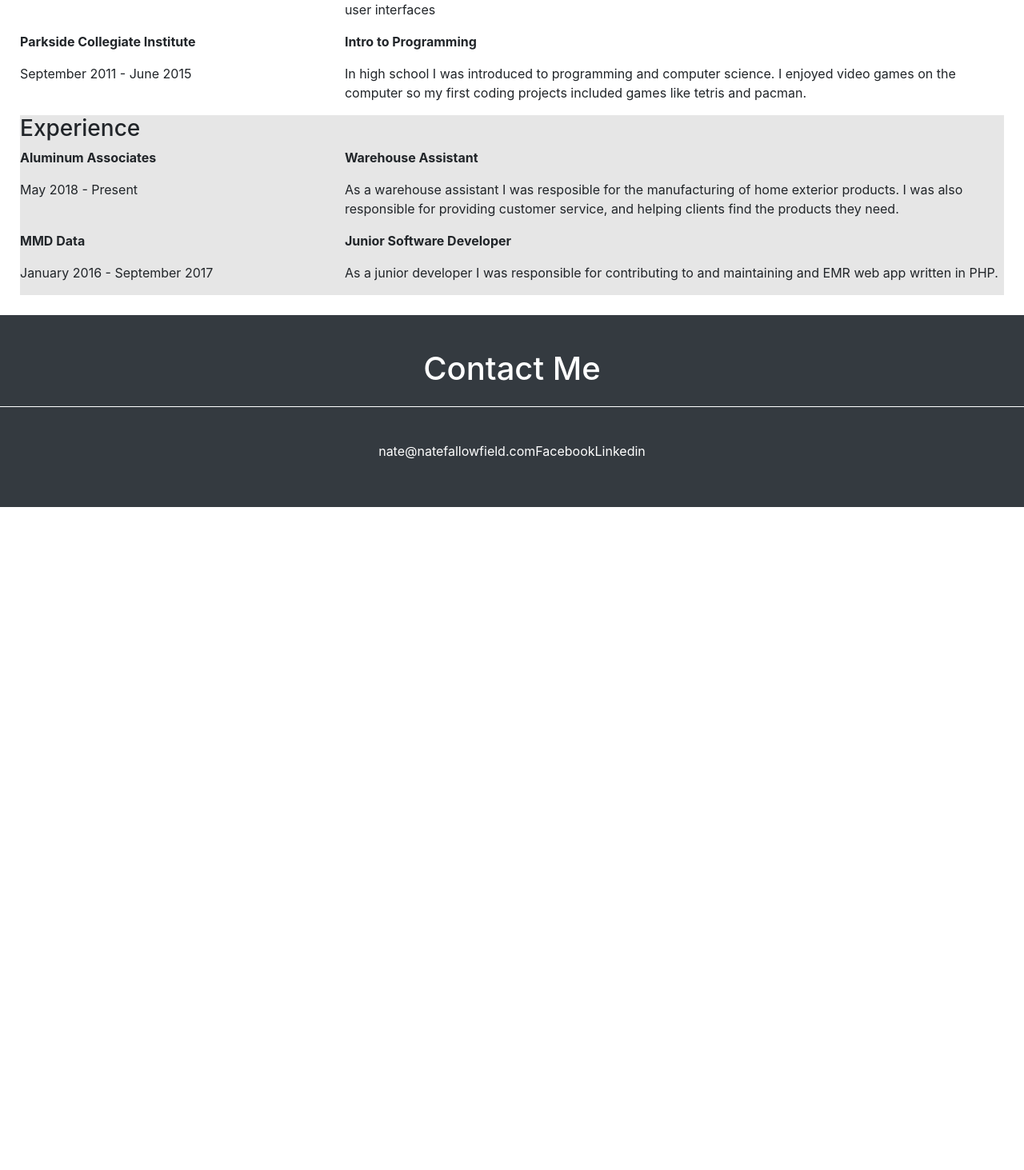
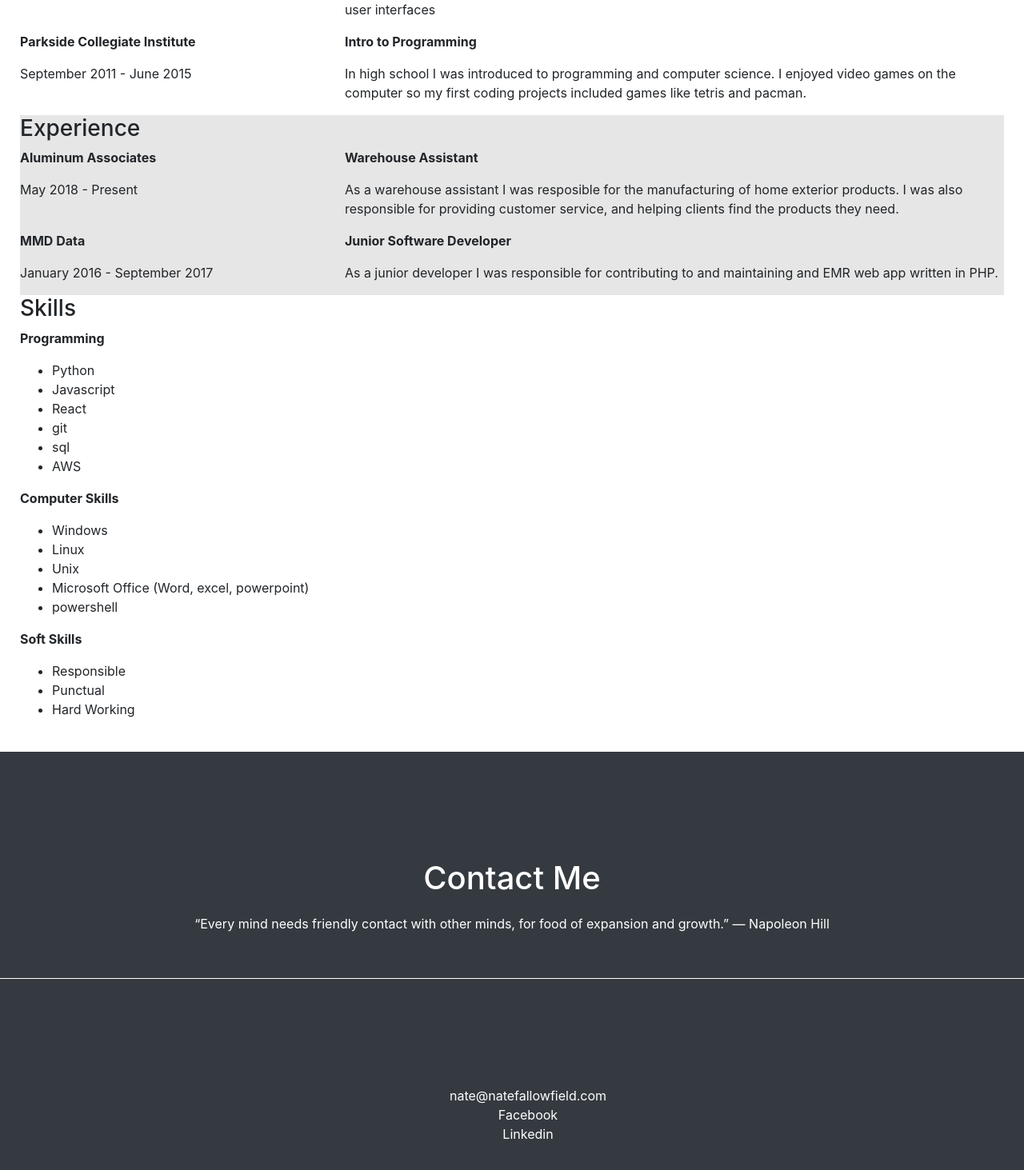
Before and after one commit to nfallowf/AWSDemo, a React (Create React App) app: page /resume in a window 1280 px wide. Shown: the part 291-1754 px from the top of the page at 80% size. Before the commit the page ends 925 px from the top, so only its background shows below. Built offline with nearby package versions, Linux system fonts and the light colour scheme; a small style sheet from the web is missing; what aws-amplify would draw is missing.

Commit message:
added skills and cotnact me sections

```diff
--- a/package.json
+++ b/package.json
@@ -9,6 +9,7 @@
     "@testing-library/user-event": "^7.1.2",
     "aws-amplify": "^3.2.0",
     "bootstrap": "^4.5.2",
+    "eslint-cli": "^1.1.1",
     "react": "^16.13.1",
     "react-bootstrap": "^1.3.0",
     "react-dom": "^16.13.1",
--- a/src/About.css
+++ b/src/About.css
@@ -26,6 +26,14 @@
 .section-detail {
     width: 30%;
 }
+
+@media only screen and (max-width: 768px) {
+  /* For mobile phones: */
+  .section-details {
+    width: 100%;
+  }
+}
+
 #selfie-container {
     width: 100%;
 }
--- a/src/Footer.css
+++ b/src/Footer.css
@@ -1,6 +1,6 @@
 .footer-container {
     width: 100%;
-    height: 30vh;
+    height: 80vh;
     display: flex;
     flex-direction: column;
     justify-content: space-evenly;
@@ -10,10 +10,11 @@
 }
 
 #footer-title {
-    height: 30%;
+    height: 150px;
     width: 100%;
     border-style: none none solid none;
     border-width: thin;
+    line-height: 50px;
 }
 
 #footer-contacts-container {
@@ -22,3 +23,7 @@
     justify-content: space-evenly;
     align-items: center;
 }
+
+#contactlist {
+  list-style-type:none;
+}
--- a/src/Footer.js
+++ b/src/Footer.js
@@ -4,14 +4,21 @@ function Footer() {
     return (
         <>
             <div className='footer-container bg-dark'>
-                <div id="footer-title">
-                    <h1>Contact Me</h1>
-                </div>
-                <div id='footer-contacts-container'>
-                    <p>nate@natefallowfield.com</p>
-                    <p>Facebook</p>
-                    <p>Linkedin</p>
-                </div>
+              <div id="footer-title">
+                  <h1>Contact Me</h1>
+                  <p>“Every mind needs friendly
+                  contact with other minds, for
+                  food of expansion and growth.”
+                  — Napoleon Hill
+                  </p>
+              </div>
+              <div id='footer-contacts-container'>
+                <ul id='contactlist'>
+                  <li>nate@natefallowfield.com</li>
+                  <li>Facebook</li>
+                  <li>Linkedin</li>
+                </ul>
+              </div>
             </div>
         </>
     )
--- a/src/Resume.js
+++ b/src/Resume.js
@@ -1,5 +1,6 @@
 import React from 'react'
 import ResumeData from './ResumeData'
+import SkillsData from './SkillsData'
 import './Resume.css'
 function Resume() {
     const sections = ResumeData.map(item => {
@@ -7,12 +8,12 @@ function Resume() {
             return (
                 <div key={point.id}className='mcontainer'>
                     <div className='lcontainer'>
-                    <p><b>{point.name}</b></p>
-                    <p>{point.time}</p>
+                      <p><b>{point.name}</b></p>
+                      <p>{point.time}</p>
                     </div>
                     <div className='rcontainer'>
-                    <p><b>{point.title}</b></p>
-                    <p>{point.description}</p>
+                      <p><b>{point.title}</b></p>
+                      <p>{point.description}</p>
                     </div>
                 </div>
             )
@@ -24,6 +25,22 @@ function Resume() {
             </div>
         )
     })
+
+    const skillcategories = SkillsData.map(skillcategory => {
+      const skills = skillcategory['skills'].map(skill => {
+        return (
+          <li id={skill.id}>{skill.name}</li>
+        )
+      })
+      return(
+        <div id={skillcategory.title}>
+          <p><b>{skillcategory.title}</b></p>
+          <ul>
+            {skills}
+          </ul>
+        </div>
+      )
+    })
     return(
         <>
             <div className='resume-container'>
@@ -31,6 +48,10 @@ function Resume() {
                     <h1>Resume</h1>
                 </div>
                 {sections}
+                <div id='Skills'>
+                  <h3>Skills</h3>
+                  {skillcategories}
+                </div>
             </div>
         </>
     )
--- a/src/ResumeData.js
+++ b/src/ResumeData.js
@@ -7,7 +7,7 @@ const ResumeData = [
             "name": "University of Western Ontario",
             "title": "Bachelor of Computer Science (Honours Specialization)",
             "time": "September 2015 - April 2019",
-            "description": "During my time in university I gained an experience using a variety of languages and technologies including: java, c, OOP, SQL, python and more. I learned how to solve problems using algorithms, and create asthetic user interfaces"
+            "description": "During my time in university I gained an experience using a variety of languages and technologies including: java, c, OOP, SQL, python and more. I learned how to solve problems using algorithms, and create aesthetic user interfaces"
         },
         {
             "id": 2,
--- /dev/null
+++ b/src/SkillsData.js
@@ -0,0 +1,15 @@
+const SkillsData = [
+  { 'title':'Programming',
+    'skills':[{'id':1,'name':'Python'}, {'id':2,'name':'Javascript'}, {'id':3,'name':'React'}, {'id':4,'name': 'git'}, {'id':5, 'name':'sql'}, {'id':6, 'name':'AWS'}]
+  },
+  {
+    'title':'Computer Skills',
+    'skills':[{'id':7,'name':'Windows'}, {'id':8,'name':'Linux'}, {'id':9,'name':'Unix'}, {'id':10,'name':'Microsoft Office (Word, excel, powerpoint)'}, {'id':11,'name':'powershell'}]
+  },
+  {
+    'title':'Soft Skills',
+    'skills':[{'id':12, 'name':'Responsible'}, {'id':13, 'name':'Punctual'}, {'id':14, 'name':'Hard Working'}]
+  }
+]
+
+export default SkillsData
```
Also changed, not shown: 2 other files (tests, documents, lock files or other folders).
